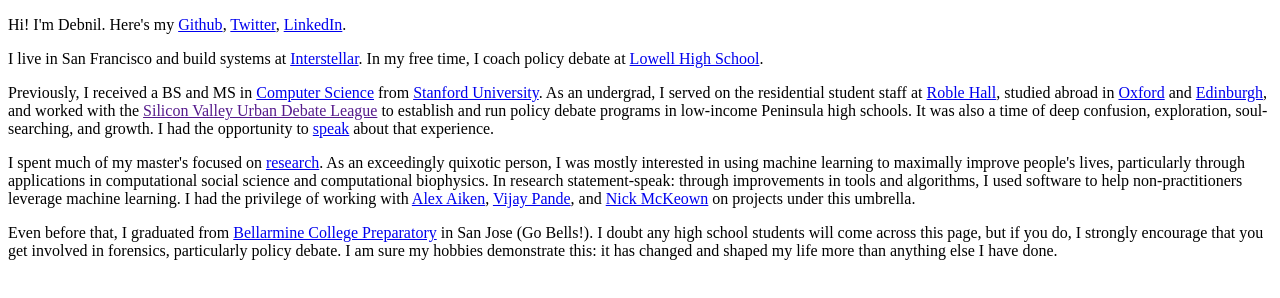
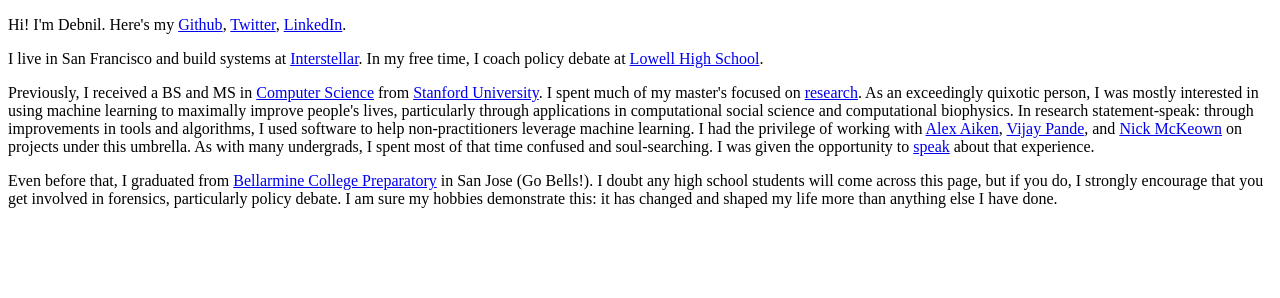
Before and after one commit to debnil/debnil.github.io, a plain HTML site: page index.html in a window 1280 px wide. Drawn offline with Linux system fonts and the light colour scheme.

Commit message:
condense undergrad

```diff
--- a/index.html
+++ b/index.html
@@ -8,9 +8,8 @@
 
 <p>I live in San Francisco and build systems at <a href="https://interstellar.com/">Interstellar</a>. In my free time, I coach policy debate at <a href="http://www.lowellstudentassociation.com/forensic-society-speech--debate.html">Lowell High School</a>.</p>
 
-<p>Previously, I received a BS and MS in <a href=https://cs.stanford.edu/>Computer Science</a> from <a href=https://www.stanford.edu/">Stanford University</a>. As an undergrad, I served on the residential student staff at <a href="https://resed.stanford.edu/residences/find-house/roble-hall">Roble Hall</a>, studied abroad in <a href="https://undergrad.stanford.edu/programs/bosp/explore/oxford">Oxford</a> and <a href="https://www.ed.ac.uk/informatics/news-events/stories/2016/stanford-bing-2">Edinburgh</a>, and worked with the <a href="">Silicon Valley Urban Debate League</a> to establish and run policy debate programs in low-income Peninsula high schools. It was also a time of deep confusion, exploration, soul-searching, and growth. I had the opportunity to <a href="https://www.youtube.com/watch?v=1PwYo6QZxZ4">speak</a> about that experience.</p>
+<p>Previously, I received a BS and MS in <a href=https://cs.stanford.edu/>Computer Science</a> from <a href=https://www.stanford.edu/">Stanford University</a>. I spent much of my master's focused on <a href="https://scholar.google.com/citations?user=61sQ2zAAAAAJ&hl=en&authuser=2">research</a>. As an exceedingly quixotic person, I was mostly interested in using machine learning to maximally improve people's lives, particularly through applications in computational social science and computational biophysics. In research statement-speak: through improvements in tools and algorithms, I used software to help non-practitioners leverage machine learning. I had the privilege of working with <a href="http://theory.stanford.edu/~aiken/">Alex Aiken</a>, <a href="https://www.pandelab.org/">Vijay Pande</a>, and <a href="http://yuba.stanford.edu/~nickm/">Nick McKeown</a> on projects under this umbrella. As with many undergrads, I spent most of that time confused and soul-searching. I was given the opportunity to <a href="https://www.youtube.com/watch?v=1PwYo6QZxZ4">speak</a> about that experience.</p>
 
-<p>I spent much of my master's focused on <a href="https://scholar.google.com/citations?user=61sQ2zAAAAAJ&hl=en&authuser=2">research</a>. As an exceedingly quixotic person, I was mostly interested in using machine learning to maximally improve people's lives, particularly through applications in computational social science and computational biophysics. In research statement-speak: through improvements in tools and algorithms, I used software to help non-practitioners leverage machine learning. I had the privilege of working with <a href="http://theory.stanford.edu/~aiken/">Alex Aiken</a>, <a href="https://www.pandelab.org/">Vijay Pande</a>, and <a href="http://yuba.stanford.edu/~nickm/">Nick McKeown</a> on projects under this umbrella.</p>
 
 <p>Even before that, I graduated from <a href="http://www.bcp.org/">Bellarmine College Preparatory</a> in San Jose (Go Bells!). I doubt any high school students will come across this page, but if you do, I strongly encourage that you get involved in forensics, particularly policy debate. I am sure my hobbies demonstrate this: it has changed and shaped my life more than anything else I have done.</p>
   </body>
```
